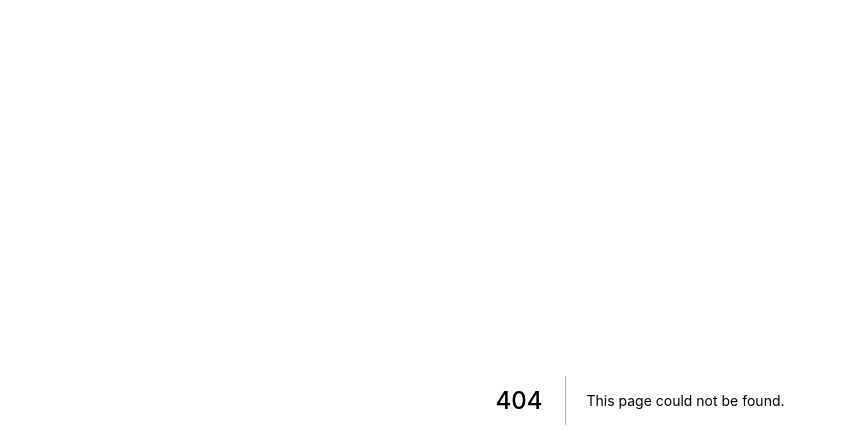
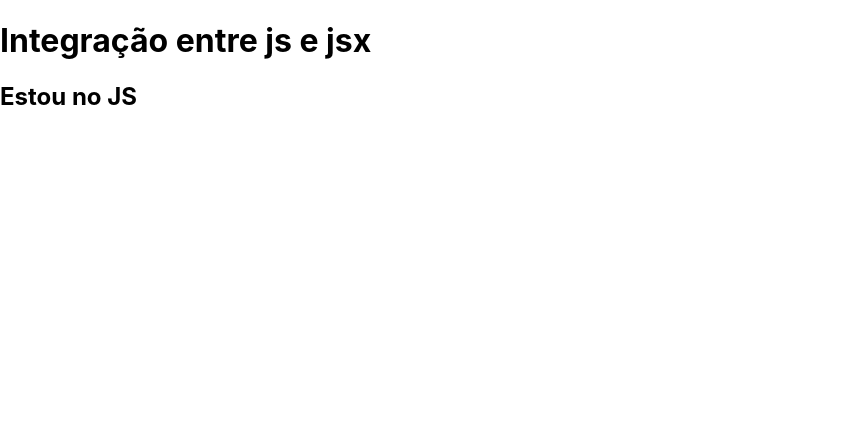
Before and after one commit to fabio21777/fabio21777-curso-nextjs-e-react, a Next.js app: page /basicos/jsx4 in a window 1280 px wide. Before the commit this address had no page. Shown: the top 448 px of the page, without its empty margins (0-846 px from the left). Built offline with nearby package versions, Linux system fonts and the light colour scheme.

Commit message:
desmostrando integração entre jsx e js

```diff
--- /dev/null
+++ b/pages/basicos/jsx4.jsx
@@ -0,0 +1,9 @@
+export default function JSX4() {
+    const subTitulo = "Estou no JS"
+    return(
+        <div>
+            <h1>Integração entre js e jsx</h1>
+            <h2>{subTitulo}</h2>
+        </div>
+    )
+}
```
